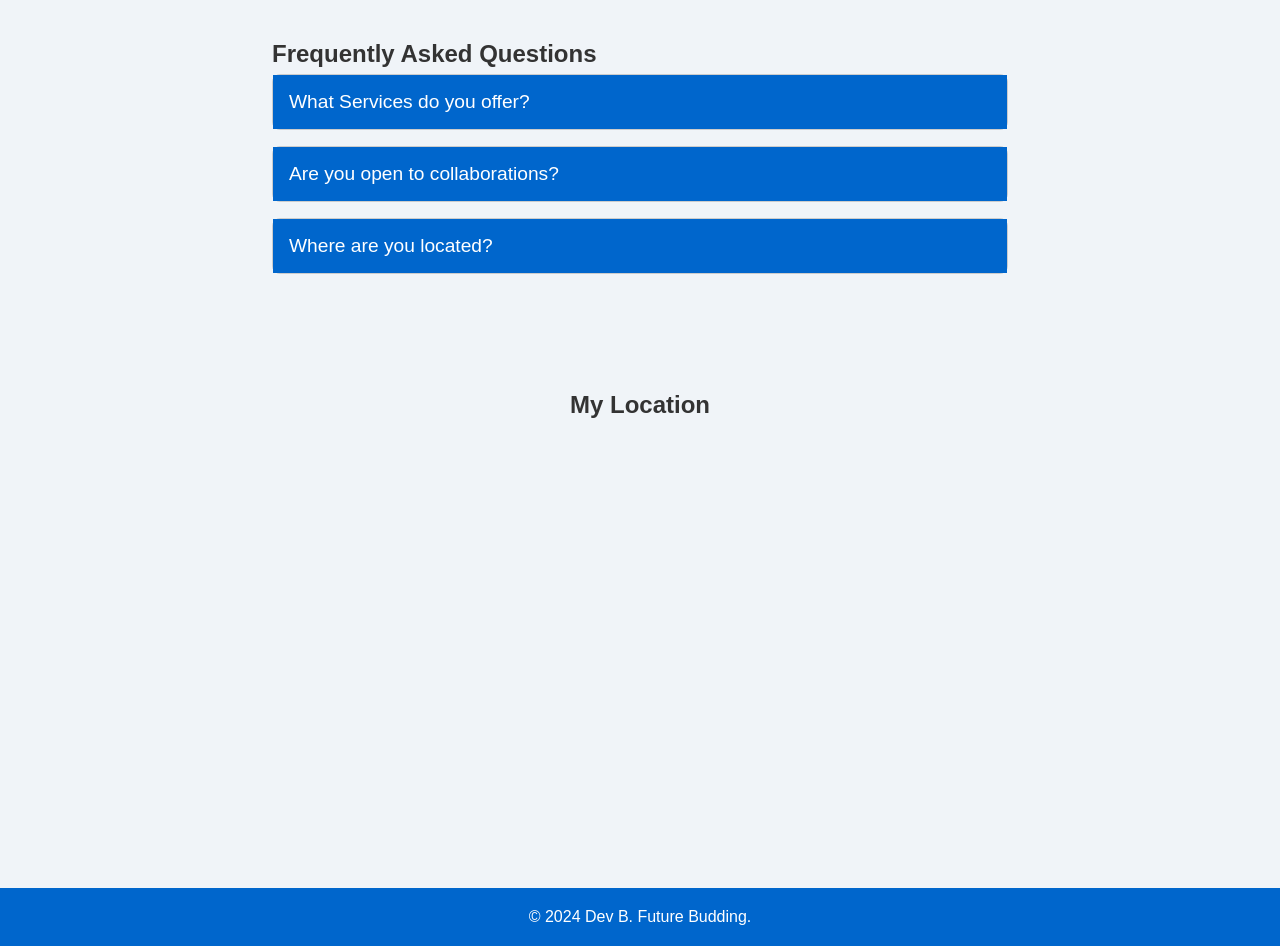
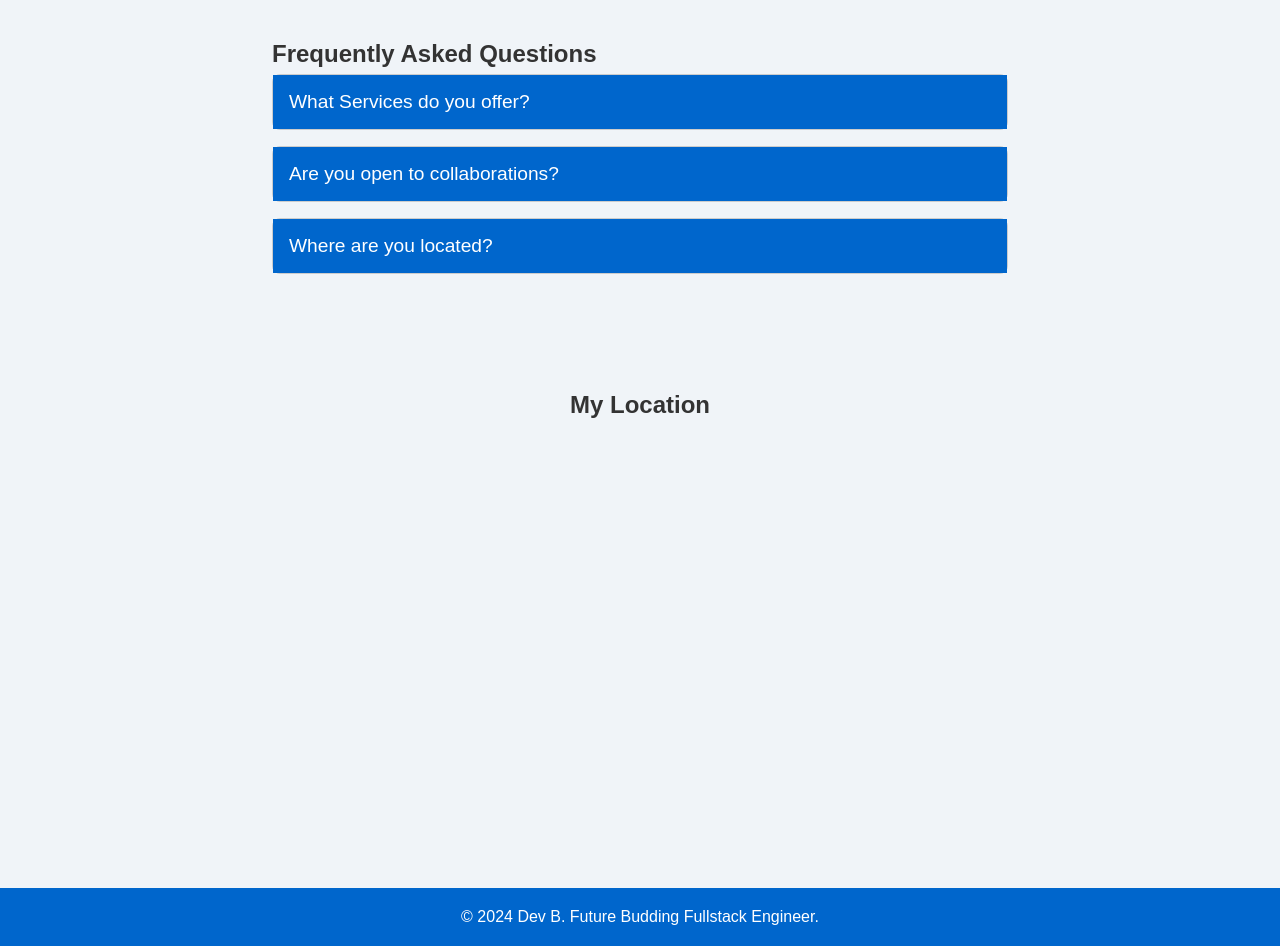
Before and after one commit to Jahsbaby/Modal-Js, a plain HTML site: page index.html in a window 1280 px wide. Shown: the part 535-1481 px from the top of the page. Drawn offline with Linux system fonts and the light colour scheme.

Commit message:
Update index.html

```diff
--- a/index.html
+++ b/index.html
@@ -84,7 +84,7 @@
 
     <!-- Footer Section -->
     <footer>
-      <p>&copy; 2024 Dev B. Future Budding.</p>
+      <p>&copy; 2024 Dev B. Future Budding Fullstack Engineer.</p>
     </footer>
 
     <script src="script.js"></script>
```
